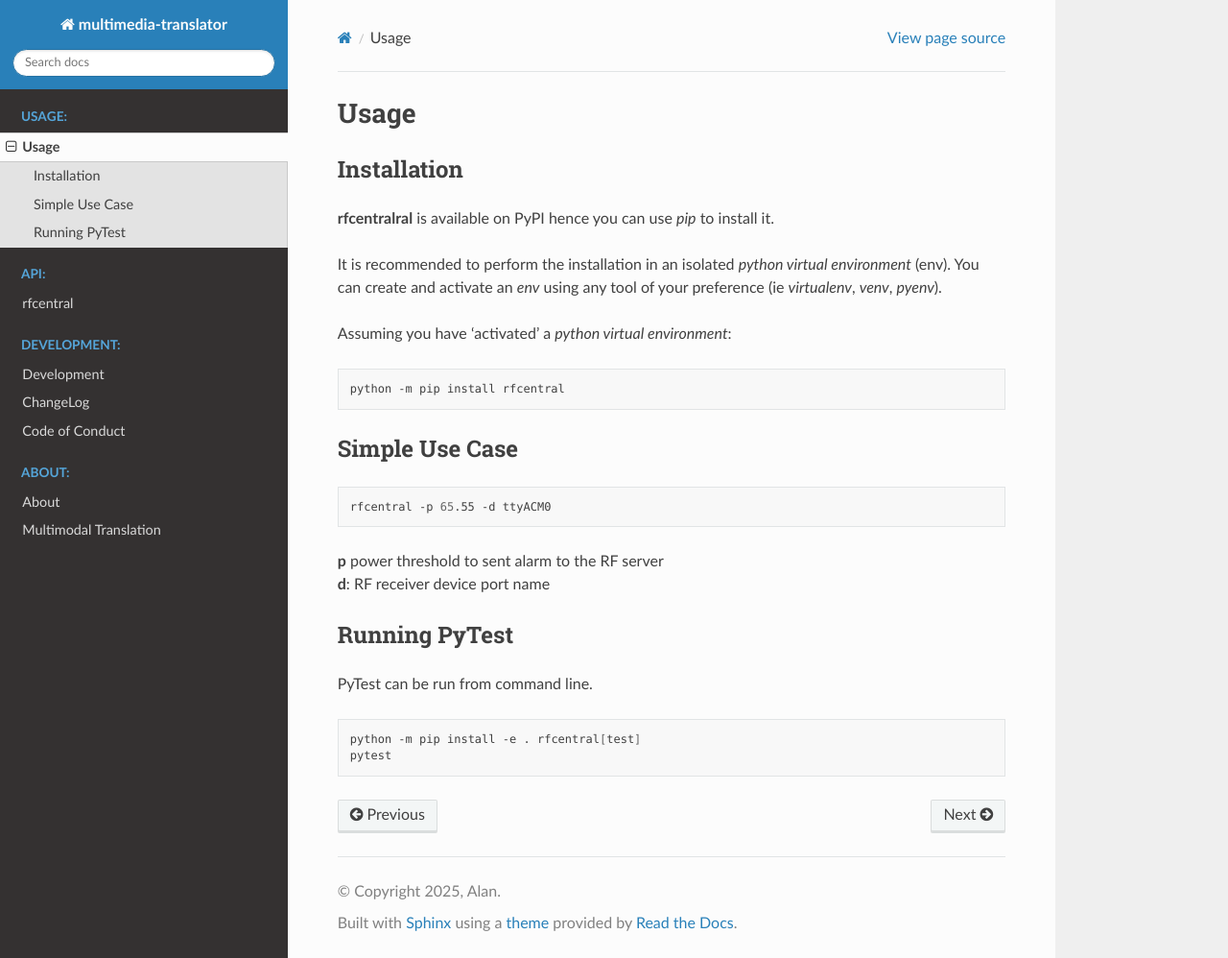
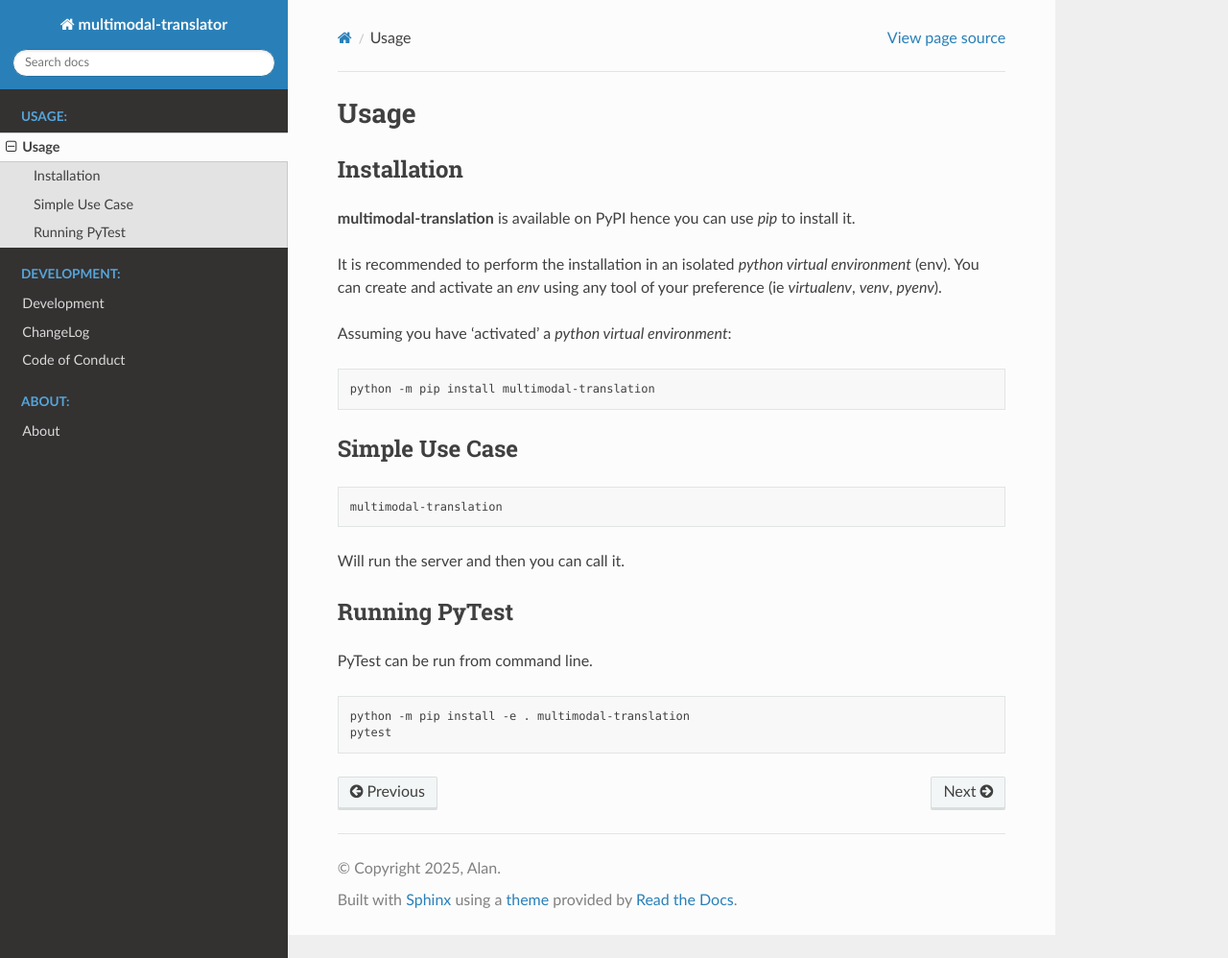
Before and after one commit to Issamricin/multimodal-translation, a Sphinx documentation site: the page built from docs/source/contents/usage.rst, in a window 1280 px wide and 998 px high. Shown: the whole window at 96% size. Built offline with Sphinx 7.4.7 and the Read the Docs theme 3.1.0, drawn with Linux system fonts in a browser that asks for light colours; pages that are not in the unit, such as notebooks, are missing from menus.

Commit message:
docs fixing and creation

```diff
--- a/README.rst
+++ b/README.rst
@@ -1,3 +1,4 @@
+======================
 Multimodal Translation
 ======================
 
--- a/docs/source/conf.py
+++ b/docs/source/conf.py
@@ -37,13 +37,13 @@ def get_templated_vars():
         'TemplatedVariables',
         (),
         dict(
-            project_slug='multimedia-translator',
-            package_name='rfcentral',
+            project_slug='multimodal-translator',
+            package_name='multimodaltranslation',
             author_name='Alan',
             year='2025',
             version='1.0.0',
             github_username='alanmehio',
-            repo_name='rf-surveillance-node',
+            repo_name='multimodal-translation',
         ),
     )
 
--- a/docs/source/contents/usage.rst
+++ b/docs/source/contents/usage.rst
@@ -5,7 +5,7 @@ Usage
 Installation
 ------------
 
-| **rfcentralral** is available on PyPI hence you can use `pip` to install it.
+| **multimodal-translation** is available on PyPI hence you can use `pip` to install it.
 
 It is recommended to perform the installation in an isolated `python virtual environment` (env).
 You can create and activate an `env` using any tool of your preference (ie `virtualenv`, `venv`, `pyenv`).
@@ -14,7 +14,7 @@ Assuming you have 'activated' a `python virtual environment`:
 
 .. code-block:: shell
 
-  python -m pip install rfcentral
+  python -m pip install multimodal-translation
 
 
 ---------------
@@ -23,12 +23,9 @@ Simple Use Case
 
 .. code-block:: shell
 
-  rfcentral -p 65.55 -d ttyACM0
+  multimodal-translation
 
-| **p**  power threshold to sent alarm to the RF server
-| **d**: RF receiver device port name
-
-
+| Will run the server and then you can call it.
 
 
 --------------
@@ -38,5 +35,5 @@ Running PyTest
 
 .. code-block:: shell
 
-  python -m pip install -e . rfcentral[test]
+  python -m pip install -e . multimodal-translation
   pytest
--- a/pyproject.toml
+++ b/pyproject.toml
@@ -21,7 +21,7 @@ repository = "https://github.com/alanmehio/multimodal-translation"
 documentation = "https://multimodal-translation.readthedocs.io/"
 
 keywords = [
-    "Multimedia Translator", "AI Translation", "Central"
+    "Multimodal Translator", "AI Translation"
 ]
 
 requires-python = ">=3.9,<4.0"
```
Also changed, not shown: docs/source/api/multimodaltranslation.rst (added, +15 -0 lines), docs/source/api/multimodaltranslation/text.rst (added, +20 -0 lines), docs/source/api/rfcentral.rst (deleted, +0 -18 lines), docs/source/api/rfcentral/broker.rst (deleted, +0 -7 lines), docs/source/api/rfcentral/common.rst (deleted, +0 -7 lines), docs/source/api/rfcentral/displayer.rst (deleted, +0 -7 lines), docs/source/api/rfcentral/main.rst (deleted, +0 -7 lines), docs/source/api/rfcentral/model.rst (deleted, +0 -7 lines), docs/source/api/rfcentral/receiver.rst (deleted, +0 -11 lines), docs/source/contents/development.rst (+4 -4 lines), docs/source/index.rst (+3 -5 lines), 3 other files.
